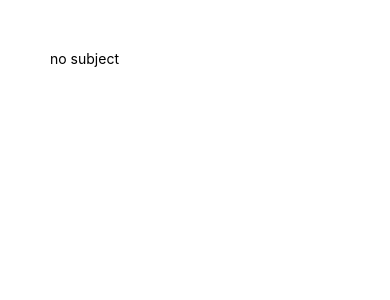
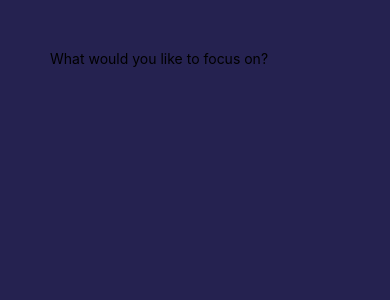
Before and after one commit to pawelbak300589/rn-focus-time, a React Native app: screen / in a window 390 px wide. Shown: the top 300 px of the page. Built offline with nearby package versions, Linux system fonts and the light colour scheme.

Commit message:
Create focus feature

```diff
--- a/App.js
+++ b/App.js
@@ -1,5 +1,6 @@
 import React, { useState } from 'react';
 import { StyleSheet, Text, View } from 'react-native';
+import { Focus } from './src/features/focus/Focus';
 
 export default function App() {
   const [focusSubject, setFocusSubject] = useState(null);
@@ -8,8 +9,8 @@
     <View style={styles.container}>
       {focusSubject ? (
         <Text>subject</Text>
-        ) : (
-        <Text>no subject</Text>
+      ) : (
+        <Focus />
       )}
     </View>
   );
@@ -18,6 +19,6 @@
 const styles = StyleSheet.create({
   container: {
     flex: 1,
-    padding: 50
+    backgroundColor: '#252250'
   },
 });
--- /dev/null
+++ b/src/features/focus/Focus.js
@@ -0,0 +1,17 @@
+import React from 'react';
+import { StyleSheet, Text, View } from 'react-native';
+
+export const Focus = () => {
+  return (
+    <View style={styles.container}>
+      <Text>What would you like to focus on?</Text>
+    </View>
+  );
+}
+
+const styles = StyleSheet.create({
+  container: {
+    flex: 1,
+    padding: 50
+  },
+});
```
